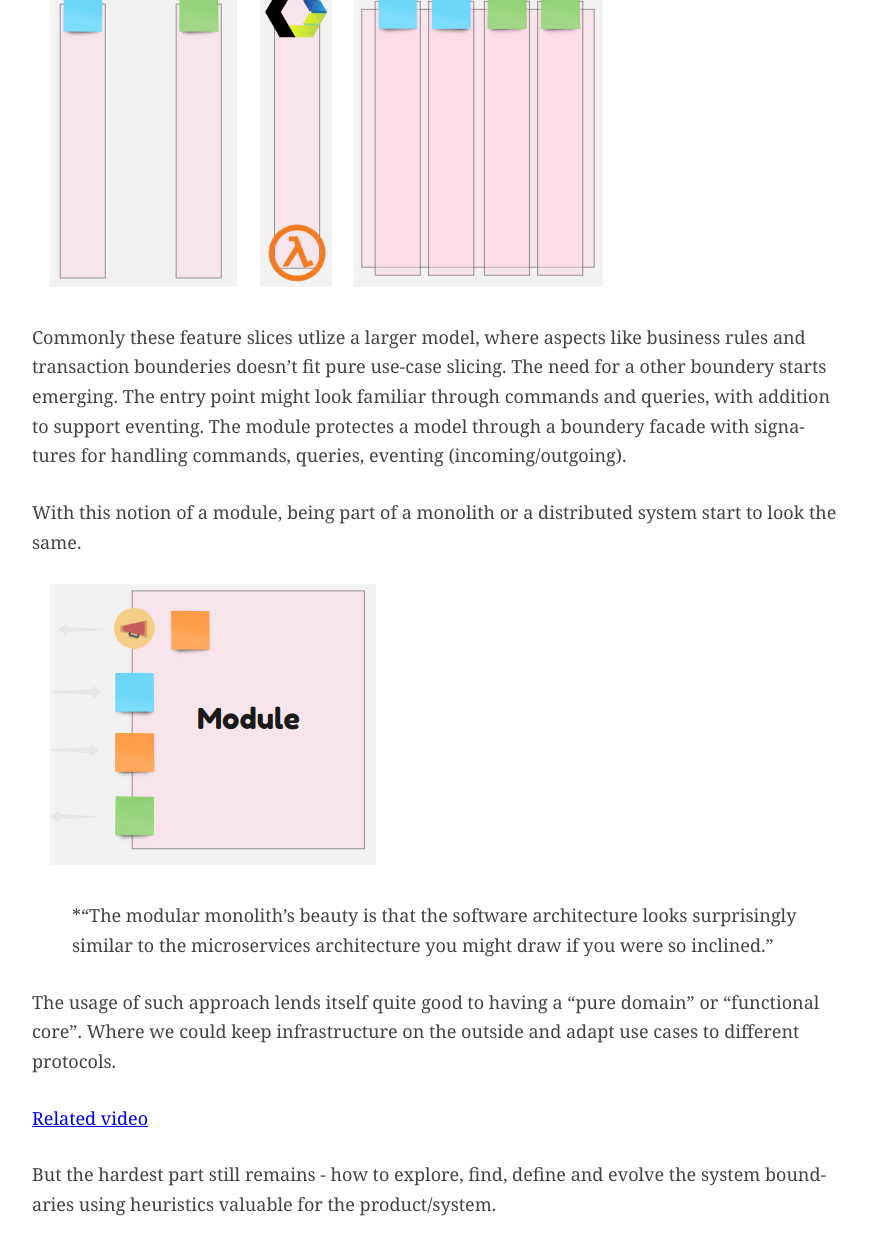
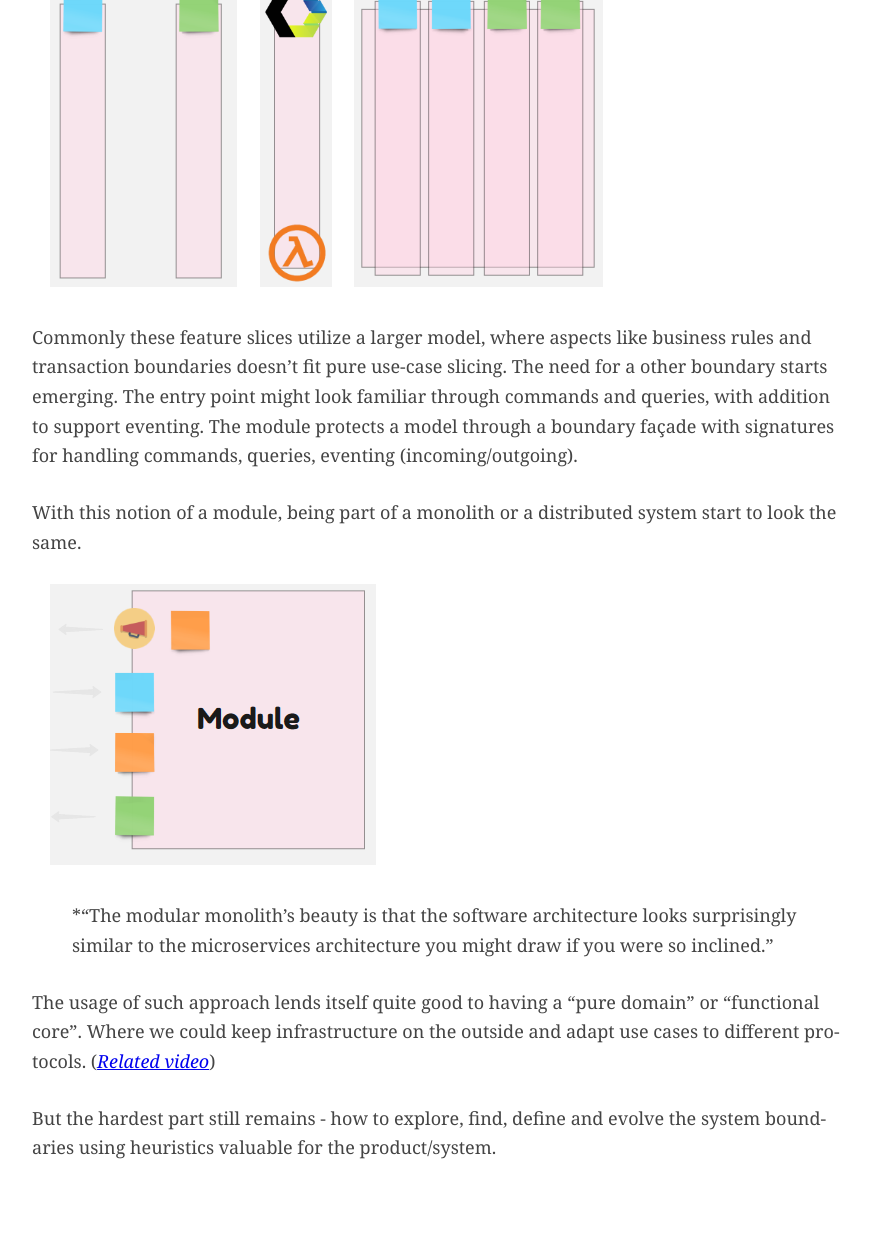
Before and after one commit to perokvist/event-driven-architecture, a Jekyll site: the page built from modules.md, in a window 1280 px wide and 1400 px high, scrolled down 588 px. Shown: the top 1255 px of the window, without its empty margins (203-1074 px from the left). Built offline with Jekyll 4.4.1, drawn with Linux system fonts in a browser that asks for light colours; our own code applies the rules of GitHub Pages for plain Markdown files.

Commit message:
spelling

```diff
--- a/modules.md
+++ b/modules.md
@@ -11,8 +11,7 @@ A common starting point for a "modular monolith" is some version of feature slic
 
 ![Feature slices](/assets/feature_slices.png) ![Micro frontend slice](/assets/slice_micro_frontend.png) ![Slices module](/assets/feature_slices_module.png)
 
-Commonly these feature slices utlize a larger model, where aspects like business rules and transaction bounderies doesn't fit pure use-case slicing. The need for a other boundery starts emerging. The entry point might look familiar through commands and queries, with addition to support eventing. The module protectes a model through a boundery facade with signatures for handling commands, queries, eventing (incoming/outgoing).
-
+Commonly these feature slices utilize a larger model, where aspects like business rules and transaction boundaries doesn't fit pure use-case slicing. The need for a other boundary starts emerging. The entry point might look familiar through commands and queries, with addition to support eventing. The module protects a model through a boundary façade with signatures for handling commands, queries, eventing (incoming/outgoing).
 
 
 With this notion of a module, being part of a monolith or a distributed system start to look the same.
@@ -21,8 +20,6 @@ With this notion of a module, being part of a monolith or a distributed system s
 
 >*"The modular monolith’s beauty is that the software architecture looks surprisingly similar to the microservices architecture you might draw if you were so inclined."
 
-The usage of such approach lends itself quite good to having a "pure domain" or "functional core". Where we could keep infrastructure on the outside and adapt use cases to different protocols.
-
-[Related video](https://www.youtube.com/watch?v=SAjsP2igBNk&list=WL)
+The usage of such approach lends itself quite good to having a "pure domain" or "functional core". Where we could keep infrastructure on the outside and adapt use cases to different protocols. (*[Related video](https://www.youtube.com/watch?v=SAjsP2igBNk&list=WL)*)
 
 But the hardest part still remains - how to explore, find, define and evolve the system boundaries using heuristics valuable for the product/system.
```
